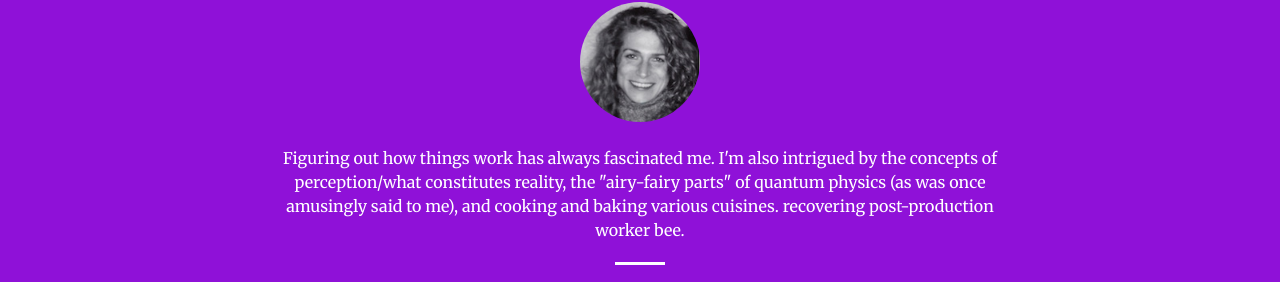
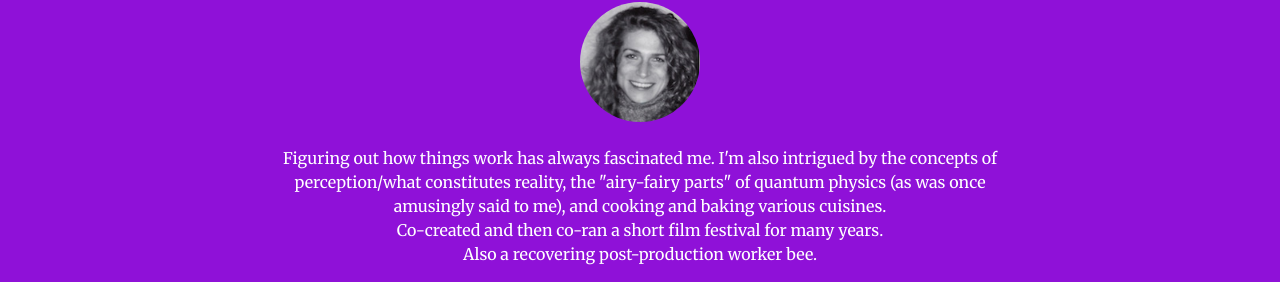
Before and after one commit to eliserothberg/myPortfolio, a website: page index.html in a window 1280 px wide. Shown: the part 990-1272 px from the top of the page. Drawn offline with nearby package versions, Linux system fonts and the light colour scheme.

Commit message:
it's the little things

```diff
--- a/index.html
+++ b/index.html
@@ -81,7 +81,9 @@
                 <div class="col-lg-8 col-lg-offset-2 text-center">
                 <p><br>Coding is the most amazing job:<br>you get to solve puzzles all day and what could be better than that?</p>
                 <img src="img/myHeadshot.jpg" class="img img-circle" height="120px" width="120px" alt="headshot">
-                <p><br>Figuring out how things work has always fascinated me. I'm also intrigued by the concepts of perception/what constitutes reality, the "airy-fairy parts" of quantum physics (as was once amusingly said to me), and cooking and baking various cuisines. recovering post-production worker bee.</p>
+                <p><br>Figuring out how things work has always fascinated me. I'm also intrigued by the concepts of perception/what constitutes reality, the "airy-fairy parts" of quantum physics (as was once amusingly said to me), and cooking and baking various cuisines.<br>
+                Co-created and then co-ran a short film festival for many years.
+                <br>Also a recovering post-production worker bee.</p>
                   <hr class="light">
                     <p class="text-faded"></p>
                     <a href="#services" class="page-scroll btn btn-default btn-xl sr-button">Moving along...</a>
```
